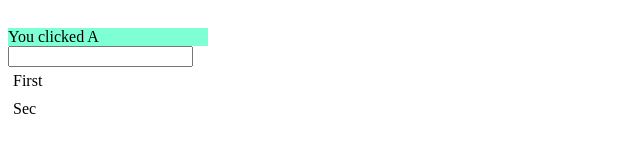
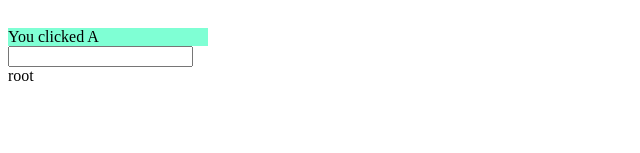
Before and after one commit to Nobleraj/react-sucuyg, a React (Create React App) app: page / in a window 1280 px wide. Shown: the part 185-338 px from the top of the page, without its empty margins (0-640 px from the left). Built offline with nearby package versions, Linux system fonts and the light colour scheme.

Commit message:
1 file modified, 1 added

```diff
--- a/src/App.js
+++ b/src/App.js
@@ -8,6 +8,7 @@ import React, {
 } from 'react';
 import './style.css';
 import data from './data.js';
+import Folder from './Folder.js';
 
 export default function App() {
   const inputRef = useRef();
@@ -24,7 +25,7 @@ export default function App() {
 
       <Debounce />
       <Tabs />
-      <Accordin data={data} />
+      <Folder data={data} />
     </div>
   );
 }
@@ -200,28 +201,3 @@ const Tabs = () => {
     </div>
   );
 };
-
-const Accordin = ({ data }) => {
-  const [val, setVal] = useState(data);
-  const [expand, setExpand] = useState(false);
-
-  const checkIsFolder = (flag) => {};
-
-  if (data.isFolder) {
-    return (
-      <div>
-        {data.items.map((itm) => {
-          return (
-            <span style={{ display: 'block', padding: '5px' }}>{itm.name}</span>
-          );
-        })}
-      </div>
-    );
-  } else {
-    return (
-      <div>
-        <span>{data.name}</span>
-      </div>
-    );
-  }
-};
--- /dev/null
+++ b/src/Folder.js
@@ -0,0 +1,30 @@
+import React, { useState } from 'react';
+
+const Folder = ({ data }) => {
+  const [val, setVal] = useState(data);
+  const [expand, setExpand] = useState(false);
+
+  const checkIsFolder = (flag) => {};
+
+  if (data.isFolder) {
+    return (
+      <div>
+        <span onClick={()=>setExpand(!expand)}>{data.name}</span>
+        <div style={{display : expand ? 'block' : 'none', paddingLeft : '10px'}}>
+        {data.items.map((itm) => {
+          return (
+            <Folder data={itm}/>
+          );
+        })}
+        </div>
+      </div>
+    );
+  } else {
+    return (
+      <div>
+        <span>{data.name}</span>
+      </div>
+    );
+  }
+};
+export default Folder;
```
